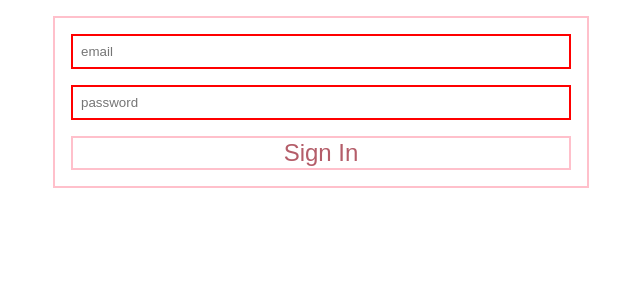
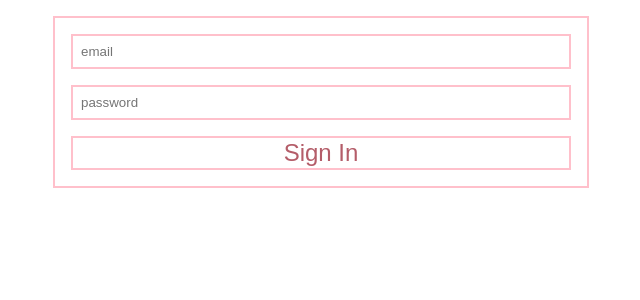
Before and after one commit to mrHelg/fm-react-app, a React (Create React App) app: page / in a window 1280 px wide. Shown: the top 300 px of the page, without its empty margins (319-959 px from the left). Built offline with nearby package versions, Linux system fonts and the light colour scheme.

Commit message:
Add some className

```diff
--- a/src/components/SignInForm/SignInForm.module.css
+++ b/src/components/SignInForm/SignInForm.module.css
@@ -19,9 +19,7 @@
   font-size: 1.5rem;
   cursor: pointer;
 }
-.valid{
-  border-color: aquamarine;
-}
+
 .invalid{
   border-color: red;
 }
--- a/src/components/SignInForm/index.js
+++ b/src/components/SignInForm/index.js
@@ -4,8 +4,8 @@ import styles from './SignInForm.module.css';
 const initialValues = {
       email:'',
       pwd:'',
-      emailValid:false,
-      pwdValid:false
+      emailValid:true,
+      pwdValid:true
     };
 
 class SignInForm extends Component {
@@ -24,10 +24,22 @@ class SignInForm extends Component {
     //event.target.reset();
     this.setState({...initialValues})
   }
+
+
   render() {
+
+function cx(object){
+  return Object.entries(object)
+        .filter(([className, condition])=>condition)
+        .map(([className, condition])=>className)
+        .join(' ')
+}
+
     const {email, pwd, emailValid, pwdValid} = this.state;
-    const emailClassName = `${styles.input} ${emailValid?styles.valid : styles.invalid}`;
-    const pwdClassName = `${styles.input} ${pwdValid?styles.valid : styles.invalid}`;
+    const emailClassName = cx({
+      [styles.input]:true,
+      [styles.invalid]:!emailValid
+    })
 
     return (
       <form className={styles.container}
@@ -43,7 +55,7 @@ class SignInForm extends Component {
         value={pwd}
         placeholder='password'
         onChange={this.handleInput}
-        className={pwdClassName}/>
+        className={styles.input}/>
         <input type='submit'
         value='Sign In'
         className={styles.btn}/>
```
